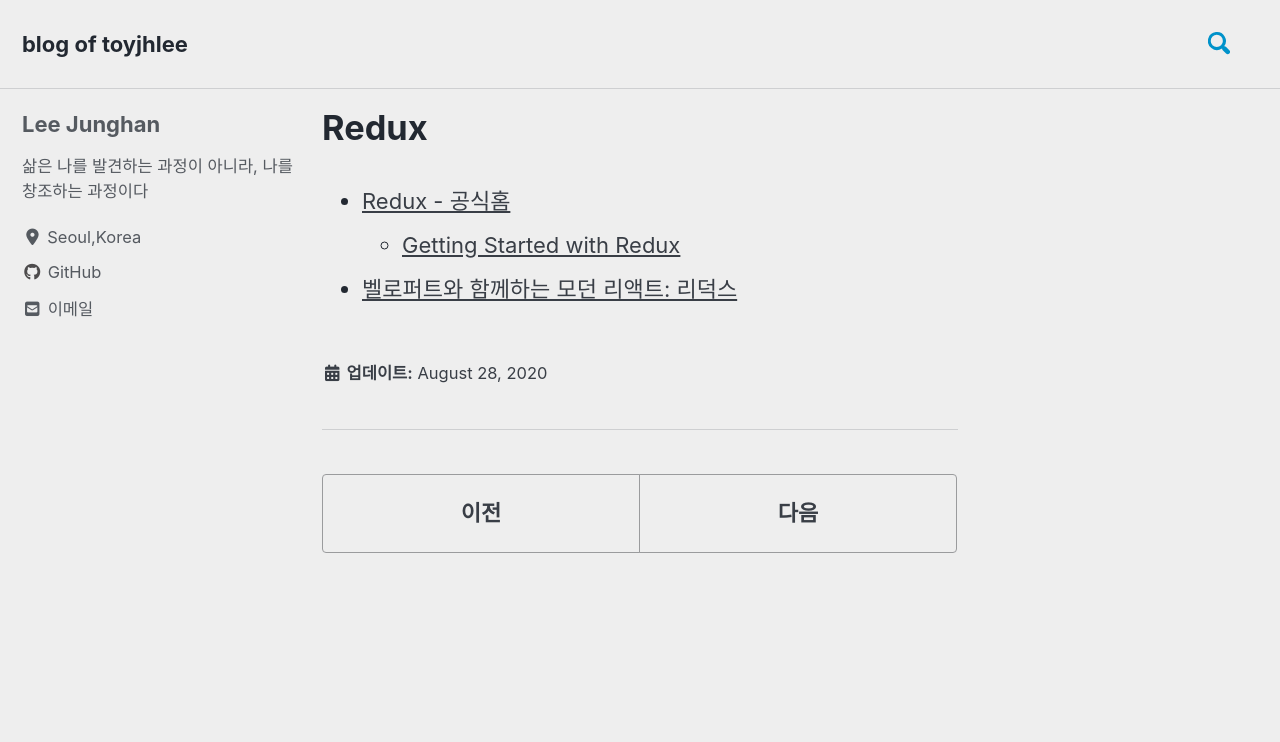
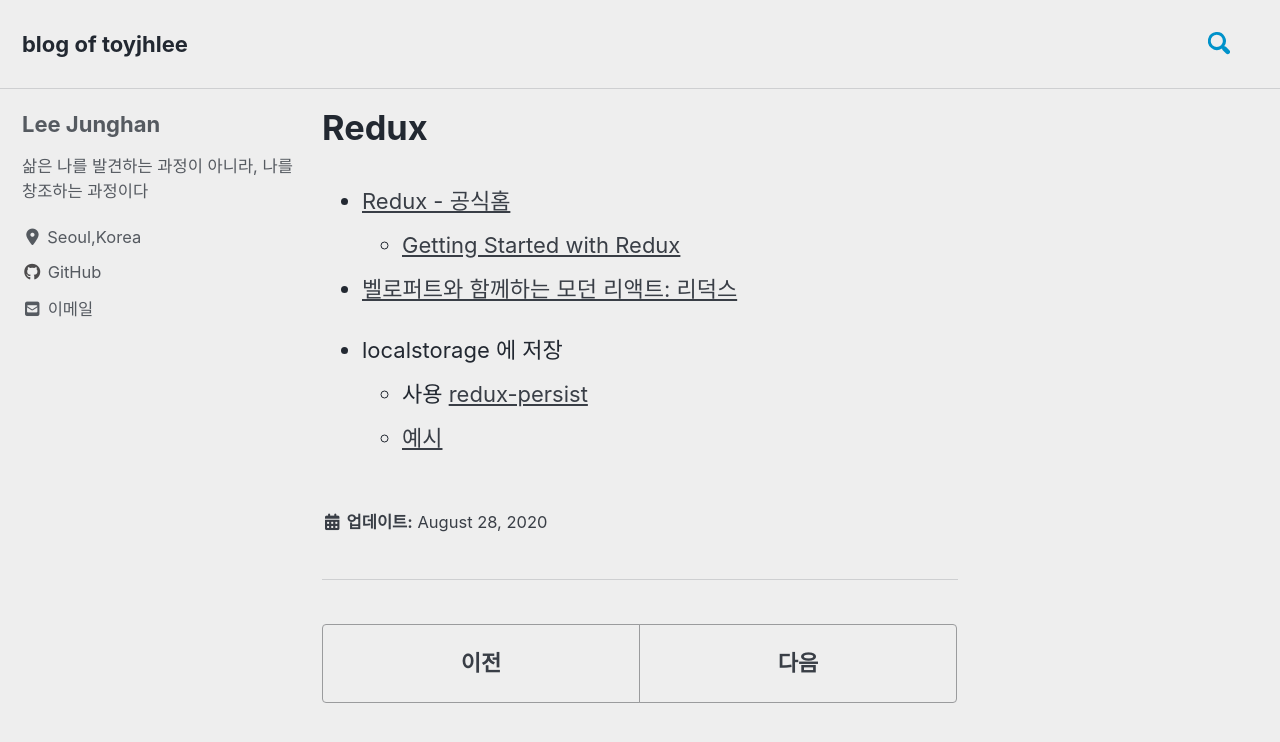
Before and after one commit to toyjhlee/toyjhlee.github.com, a Jekyll site: the page built from _posts/2020-08-28-redux.md, in a window 1280 px wide and 900 px high. Shown: the top 742 px of the window. Built offline with Jekyll 4.4.1, drawn with Linux system fonts in a browser that asks for light colours; cached includes are drawn as plain includes; nearby versions of some CDN libraries.

Commit message:
docs: add storage to redux

```diff
--- a/_posts/2020-08-28-redux.md
+++ b/_posts/2020-08-28-redux.md
@@ -1,3 +1,7 @@
 -   [Redux - 공식홈](https://redux.js.org/)
     -   [Getting Started with Redux](https://redux.js.org/introduction/getting-started)
 -   [벨로퍼트와 함께하는 모던 리액트: 리덕스](https://react.vlpt.us/)
+
+-   localstorage 에 저장
+    -   사용 [redux-persist](https://github.com/rt2zz/redux-persist)
+    -   [예시](https://velog.io/@_jouz_ryul/LocalStorage-SessiongStorage-%EA%B7%B8%EB%A6%AC%EA%B3%A0-Redux-Persist)
```
